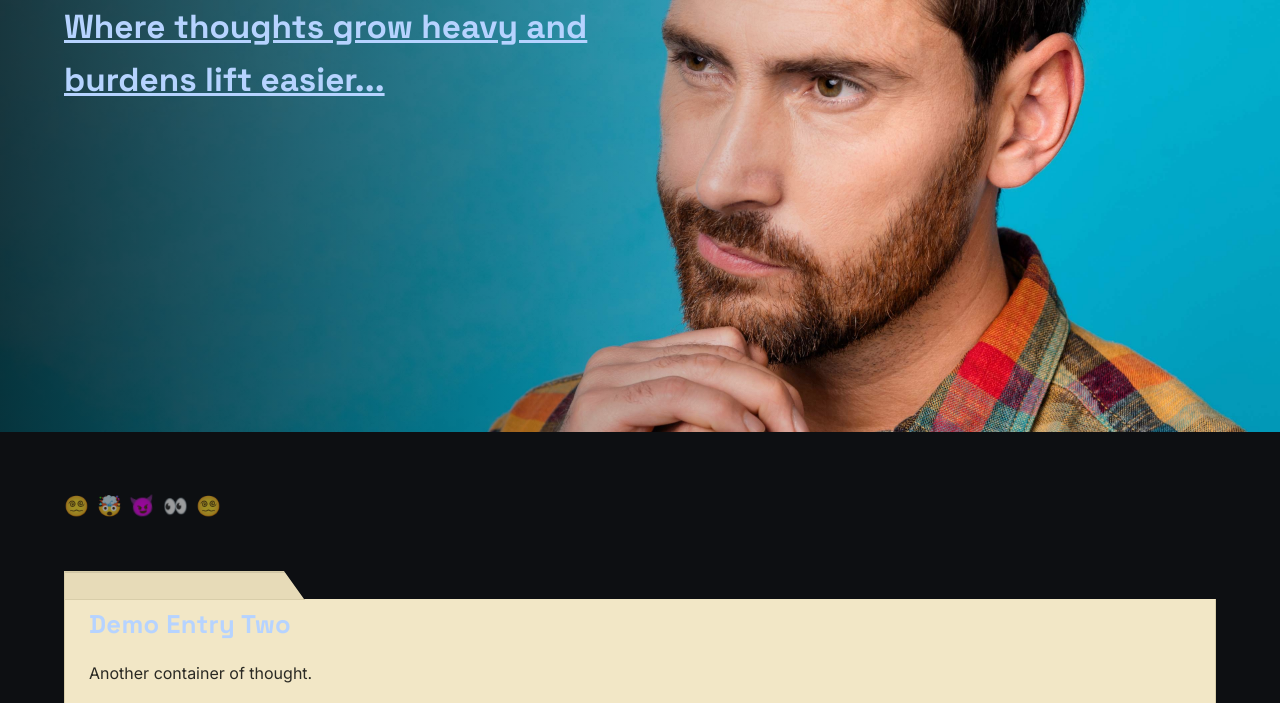
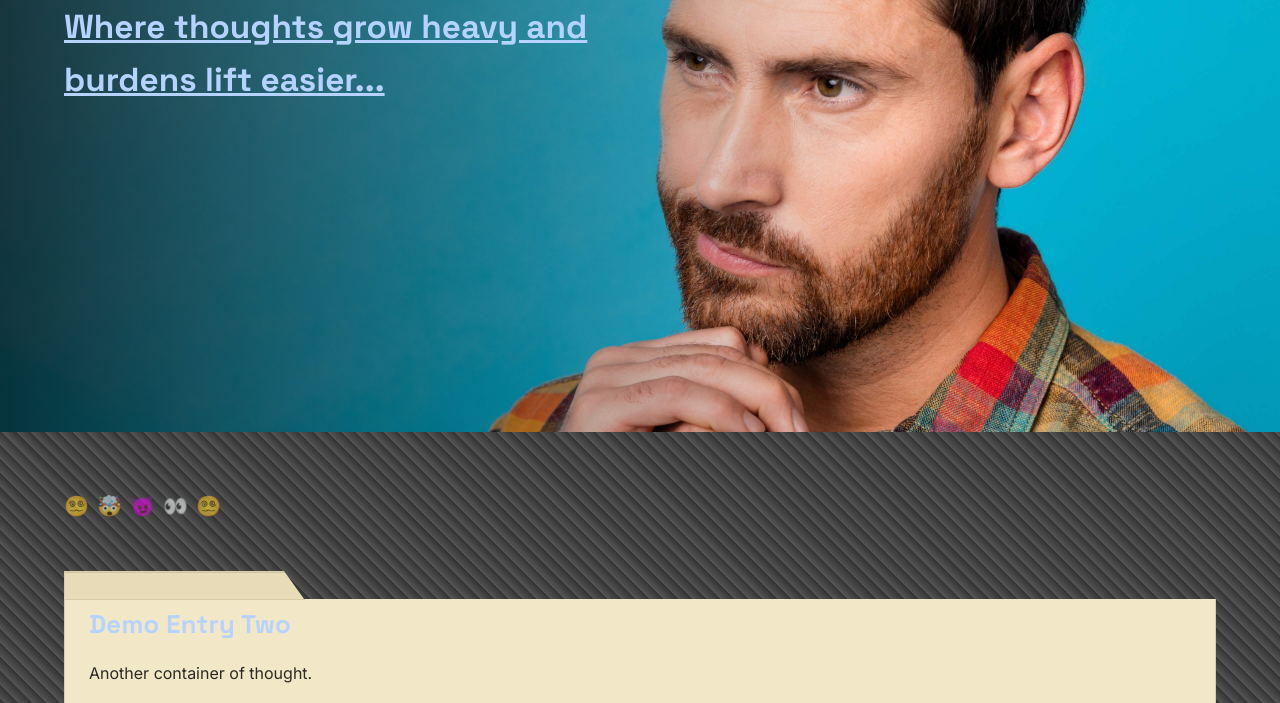
Before and after one commit to shadow-signal/shadow-signal.github.io, a Jekyll site: the page built from index.html, in a window 1280 px wide. Shown: the top 703 px of the page. Built offline with Jekyll 4.4.1, drawn with Linux system fonts in a browser that asks for light colours; the list of posts is cut into pages by our own code; grey boxes are pictures that could not be loaded.

Commit message:
Update main.css

```diff
--- a/assets/css/main.css
+++ b/assets/css/main.css
@@ -33,20 +33,8 @@ a:hover{text-decoration:underline}
 }
 
 .site-content{padding:6vh 5vw}
-.weather-surface{transition:background 600ms ease, background-color 600ms ease}
-
-/* Weather-reactive stripes (subtle) */
-.weather-clear { background:
-  repeating-linear-gradient(135deg, var(--muted-ink), var(--muted-ink) 24px, #111318 24px, #111318 48px);
-}
-.weather-cloudy { background:
-  repeating-linear-gradient(135deg, #121418, #121418 24px, #0f1115 24px, #0f1115 48px);
-}
-.weather-rain { background:
-  repeating-linear-gradient(135deg, #0f141a, #0f141a 24px, #0c1117 24px, #0c1117 48px);
-}
-.weather-snow { background:
-  repeating-linear-gradient(135deg, #13161b, #13161b 24px, #0e1116 24px, #0e1116 48px);
+.weather-surface {
+  background: repeating-linear-gradient(45deg, #555 0, #333 10px);
 }
 
 /* Card: manila file folder aesthetic */
```
